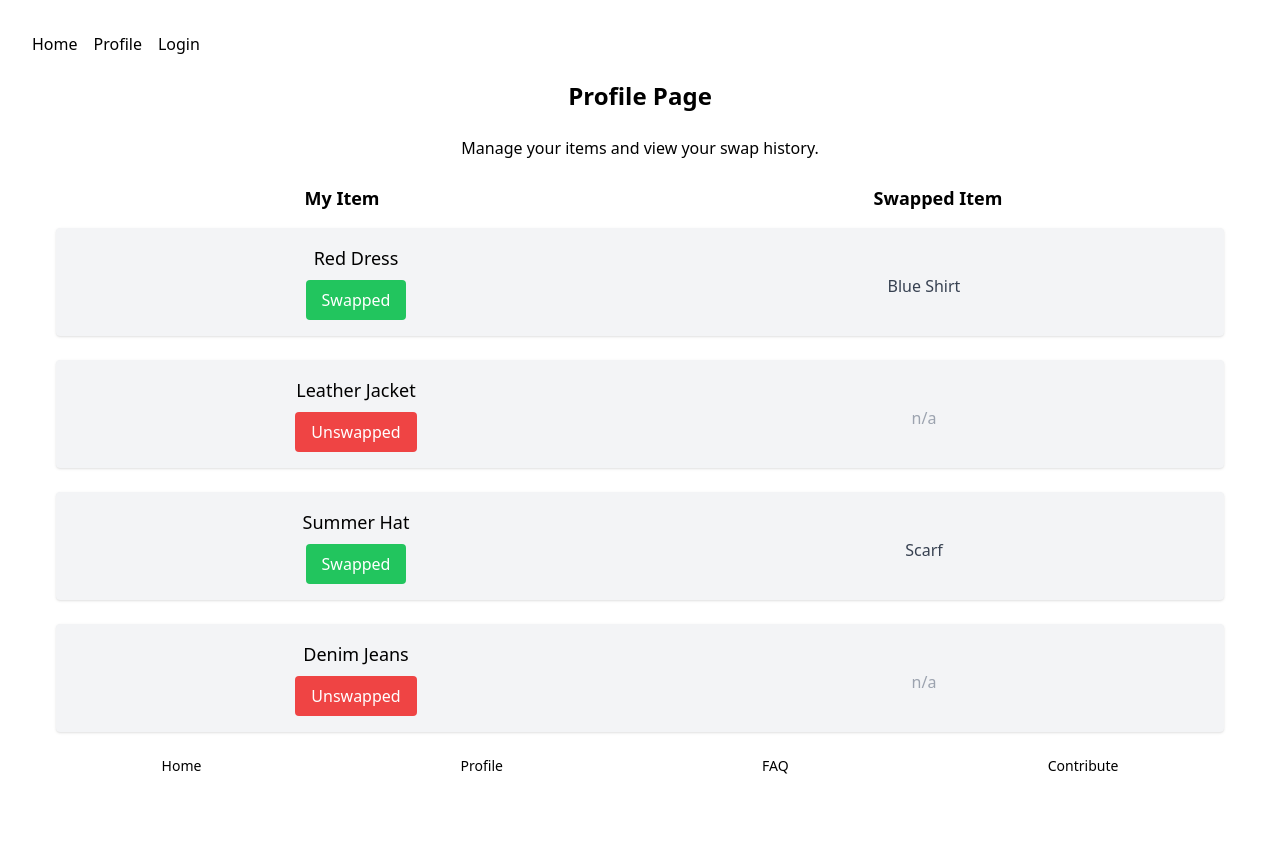
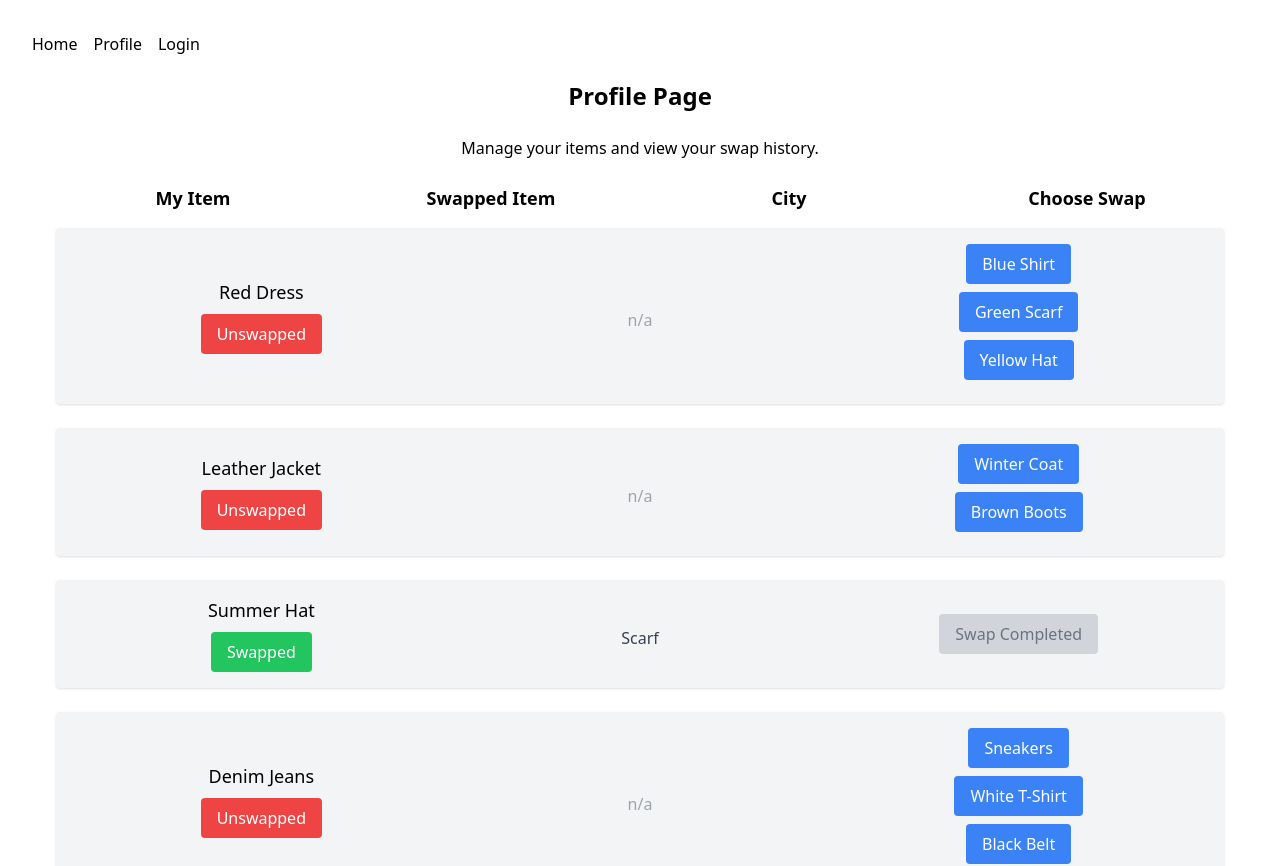
Before and after one commit to samanthacabrera/summer-over, a React (Vite) app in the folder frontend/: page /profile in a window 1280 px wide. Shown: the top 866 px of the page. Before the commit the page ends 808 px from the top, so only its background shows below. Built offline with nearby package versions, Linux system fonts and the light colour scheme.

Commit message:
refactored profile into OfferList, OfferCard

```diff
--- a/frontend/src/components/Footer.jsx
+++ b/frontend/src/components/Footer.jsx
@@ -5,7 +5,7 @@ const Footer = () => {
     <footer className="container flex justify-around text-sm" >
         <a href="/" className="hover:underline">Home</a>
         <a href="/profile" className="hover:underline">Profile</a>
-        <a href="/faq" className="hover:underline">FAQ</a>
+        <a href="#faq" className="hover:underline">FAQ</a>
         <a href="https://github.com/samanthacabrera/summer-over" className="hover:underline">Contribute</a>
     </footer>
   );
--- a/frontend/src/components/ItemCard.jsx
+++ b/frontend/src/components/ItemCard.jsx
@@ -1,19 +1,35 @@
 import React from 'react';
+import OfferList from './OfferList';
 
-const ItemCard = ({ item }) => {
+const ItemCard = ({ item, onOfferClick }) => {
   return (
-    <div className="border p-4 rounded-lg shadow-md">
-      <img
-        src={item.image}
-        alt={item.name}
-        className="w-full h-48 object-cover mb-4 rounded"
-      />
-      <h3 className="text-lg font-semibold">{item.name}</h3>
-      <p>Size: {item.size}</p>
-      <p>Condition: {item.condition}</p>
-      <button className="bg-blue-500 text-white px-4 py-2 rounded mt-2">
-        Offer a swap
-      </button>
+    <div className="bg-gray-100 p-4 rounded shadow flex flex-col md:flex-row items-center justify-between">
+      <div className="w-full md:w-1/3 mb-4 md:mb-0">
+        <h3 className="text-lg font-medium">{item.name}</h3>
+        <button className={`mt-2 px-4 py-2 text-white rounded ${item.swappedWith ? 'bg-green-500' : 'bg-red-500'}`}>
+          {item.swappedWith ? 'Swapped' : 'Unswapped'}
+        </button>
+      </div>
+
+      <div className="w-full md:w-1/3 mb-4 md:mb-0">
+        {item.swappedWith ? (
+          <div className="text-center">
+            <span className="block mt-2 text-gray-700">{item.swappedWith}</span>
+          </div>
+        ) : (
+          <div className="text-center">
+            <span className="block mt-2 text-gray-400">n/a</span>
+          </div>
+        )}
+      </div>
+
+      <div className="w-full md:w-1/3 text-center">
+        <OfferList
+          offers={item.offers}
+          swappedWith={item.swappedWith}
+          onOfferClick={(offer) => onOfferClick(item.id, offer)}
+        />
+      </div>
     </div>
   );
 };
--- a/frontend/src/components/ItemsList.jsx
+++ /dev/null
@@ -1,14 +0,0 @@
-import React from 'react';
-import ItemCard from './ItemCard';
-
-const ItemsList = ({ items }) => {
-  return (
-    <div className="grid grid-cols-1 sm:grid-cols-2 lg:grid-cols-3 gap-6">
-      {items.map(item => (
-        <ItemCard key={item.id} item={item} />
-      ))}
-    </div>
-  );
-};
-
-export default ItemsList;
--- /dev/null
+++ b/frontend/src/components/OfferCard.jsx
@@ -0,0 +1,38 @@
+import React from 'react';
+
+const OfferCard = ({ offer, onClose, onFinalize }) => {
+  const handleDirectMessage = () => {
+    console.log(`Direct messaging initiated with the owner of ${offer.name}`);
+  };
+
+  return (
+    <div className="fixed inset-0 flex items-center justify-center bg-black bg-opacity-50">
+      <div className="bg-white p-6 rounded shadow-lg w-11/12 md:w-1/3">
+        <h3 className="text-lg font-semibold mb-4">{offer.name}</h3>
+        <p className="text-gray-700 mb-6">{offer.description}</p>
+        <div className="flex justify-end space-x-2">
+          <button
+            className="px-4 py-2 bg-gray-300 text-gray-700 rounded"
+            onClick={onClose}
+          >
+            Cancel
+          </button>
+          <button
+            className="px-4 py-2 bg-green-500 text-white rounded"
+            onClick={handleDirectMessage}
+          >
+            Message Owner
+          </button>
+          <button
+            className="px-4 py-2 bg-blue-500 text-white rounded"
+            onClick={onFinalize}
+          >
+            Finalize Swap
+          </button>
+        </div>
+      </div>
+    </div>
+  );
+};
+
+export default OfferCard;
--- /dev/null
+++ b/frontend/src/components/OfferList.jsx
@@ -0,0 +1,28 @@
+import React from 'react';
+
+const OfferList = ({ offers = [], swappedWith, onOfferClick }) => {
+  return (
+    <div className="flex flex-col items-center">
+      {offers.length > 0 && !swappedWith ? (
+        offers.map((offer, index) => (
+          <button
+            key={index}
+            className="px-4 py-2 bg-blue-500 text-white rounded mb-2"
+            onClick={() => onOfferClick(offer)}
+          >
+            {offer.name}
+          </button>
+        ))
+      ) : (
+        <button
+          className="px-4 py-2 bg-gray-300 text-gray-500 rounded cursor-not-allowed"
+          disabled
+        >
+          {swappedWith ? 'Swap Completed' : 'No Offers Available'}
+        </button>
+      )}
+    </div>
+  );
+};
+
+export default OfferList;
--- a/frontend/src/pages/Home/LocalList.jsx
+++ b/frontend/src/pages/Home/LocalList.jsx
@@ -1,5 +1,5 @@
 import React, { useState, useEffect } from 'react';
-import ItemsList from '/Users/samanthacabrera/webDev/summer-over/frontend/src/components/ItemsList';
+import ItemsList from '../../components/OfferList';
 
 const LocalList = () => {
   const [location, setLocation] = useState({ latitude: null, longitude: null });
--- a/frontend/src/pages/Profile/Profile.jsx
+++ b/frontend/src/pages/Profile/Profile.jsx
@@ -1,48 +1,117 @@
-import React from 'react';
+import React, { useState } from 'react';
+import ItemCard from '../../components/ItemCard';
+import OfferCard from '../../components/OfferCard';
 
 const Profile = () => {
-  // Sample data
-  const items = [
-    { id: 1, name: 'Red Dress', swappedWith: 'Blue Shirt' },
-    { id: 2, name: 'Leather Jacket', swappedWith: null },
-    { id: 3, name: 'Summer Hat', swappedWith: 'Scarf' },
-    { id: 4, name: 'Denim Jeans', swappedWith: null },
+  const initialItems = [
+    {
+      id: 1,
+      name: 'Red Dress',
+      swappedWith: null,
+      city: 'Denver',
+      offers: [
+        { name: 'Blue Shirt', description: 'A stylish blue shirt made of 100% cotton.' },
+        { name: 'Green Scarf', description: 'A warm green scarf, perfect for winter.' },
+        { name: 'Yellow Hat', description: 'A bright yellow hat, great for sunny days.' }
+      ]
+    },
+    {
+      id: 2,
+      name: 'Leather Jacket',
+      swappedWith: null,
+      city: 'Denver',
+      offers: [
+        { name: 'Winter Coat', description: 'A heavy winter coat, ideal for snowy weather.' },
+        { name: 'Brown Boots', description: 'Durable brown boots, made of genuine leather.' }
+      ]
+    },
+    {
+      id: 3,
+      name: 'Summer Hat',
+      swappedWith: 'Scarf',
+      city: 'Boulder',
+      offers: []
+    },
+    {
+      id: 4,
+      name: 'Denim Jeans',
+      swappedWith: null,
+      city: 'Boulder',
+      offers: [
+        { name: 'Sneakers', description: 'Comfortable sneakers, perfect for running.' },
+        { name: 'White T-Shirt', description: 'A classic white t-shirt, made of soft cotton.' },
+        { name: 'Black Belt', description: 'A stylish black belt, adjustable and versatile.' }
+      ]
+    },
+    {
+      id: 5,
+      name: 'Wool Sweater',
+      swappedWith: null,
+      city: 'Centennial',
+      offers: [
+        { name: 'Red Scarf', description: 'A warm red scarf, perfect for chilly days.' },
+        { name: 'Gray Beanie', description: 'A cozy gray beanie, great for winter.' }
+      ]
+    },
   ];
+
+  const [items, setItems] = useState(initialItems);
+  const [selectedOffer, setSelectedOffer] = useState(null);
+  const [selectedItemId, setSelectedItemId] = useState(null);
+
+  const handleOfferClick = (itemId, offer) => {
+    setSelectedOffer(offer);
+    setSelectedItemId(itemId);
+  };
+
+  const handleFinalizeSwap = () => {
+    if (selectedItemId && selectedOffer) {
+      setItems((prevItems) =>
+        prevItems.map((item) =>
+          item.id === selectedItemId && !item.swappedWith
+            ? { ...item, swappedWith: selectedOffer.name }
+            : item
+        )
+      );
+      setSelectedOffer(null);
+      setSelectedItemId(null);
+    }
+  };
+
+  const handleCloseModal = () => {
+    setSelectedOffer(null);
+    setSelectedItemId(null);
+  };
 
   return (
     <div className="p-6">
       <h1 className="text-2xl font-bold mb-6">Profile Page</h1>
       <p className="mb-6">Manage your items and view your swap history.</p>
 
-      <div className="hidden md:grid grid-cols-2 gap-6 mb-4">
+      <div className="hidden md:grid grid-cols-4 gap-6 mb-4">
         <h2 className="text-lg font-semibold">My Item</h2>
         <h2 className="text-lg font-semibold text-center">Swapped Item</h2>
+        <h2 className="text-lg font-semibold text-center">City</h2>
+        <h2 className="text-lg font-semibold text-center">Choose Swap</h2>
       </div>
 
       <div className="space-y-6">
         {items.map((item) => (
-          <div key={item.id} className="bg-gray-100 p-4 rounded shadow flex flex-col md:flex-row items-center justify-between">
-            <div className="w-full md:w-1/2 mb-4 md:mb-0">
-              <h3 className="text-lg font-medium">{item.name}</h3>
-              <button className={`mt-2 px-4 py-2 text-white rounded ${item.swappedWith ? 'bg-green-500' : 'bg-red-500'}`}>
-                {item.swappedWith ? 'Swapped' : 'Unswapped'}
-              </button>
-            </div>
-
-            <div className="w-full md:w-1/2">
-              {item.swappedWith ? (
-                <div className="text-center">
-                  <span className="block mt-2 text-gray-700">{item.swappedWith}</span>
-                </div>
-              ) : (
-                <div className="text-center">
-                  <span className="block mt-2 text-gray-400">n/a</span>
-                </div>
-              )}
-            </div>
-          </div>
+          <ItemCard
+            key={item.id}
+            item={item}
+            onOfferClick={handleOfferClick}
+          />
         ))}
       </div>
+
+      {selectedOffer && (
+        <OfferCard
+          offer={selectedOffer}
+          onClose={handleCloseModal}
+          onFinalize={handleFinalizeSwap}
+        />
+      )}
     </div>
   );
 };
```
